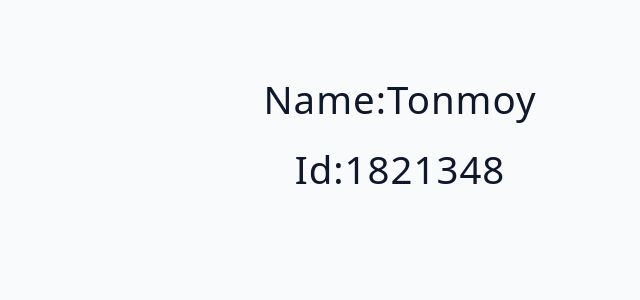
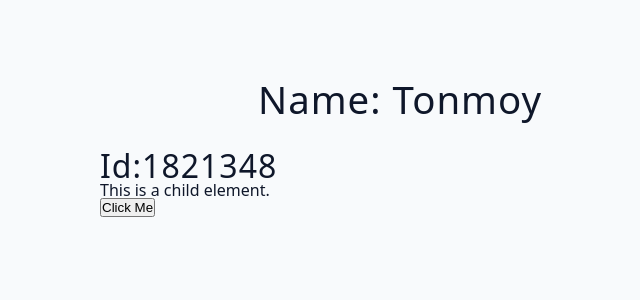
Before and after one commit to TonmoyZohani/TypeScript-With-React, a React (Vite) app: page / in a window 1280 px wide. Shown: the top 300 px of the page, without its empty margins (240-880 px from the left). Built offline with nearby package versions, Linux system fonts and the light colour scheme.

Commit message:
children fixed

```diff
--- a/src/App.tsx
+++ b/src/App.tsx
@@ -3,7 +3,11 @@ import Component from "./starter/02-props";
 function App() {
   return (
     <main>
-      <Component name='Tonmoy' id={1821348}/>
+      {/* <Component name='Tonmoy' id={1821348}/> */}
+      <Component name='Tonmoy' id={1821348}>
+           <p>This is a child element.</p>
+        <button>Click Me</button>
+      </Component>
     </main>
   );
 }
--- a/src/starter/02-props/index.tsx
+++ b/src/starter/02-props/index.tsx
@@ -1,13 +1,12 @@
-function Component({ name, id }: { name: string; id: number }) {
-  return (
-    <div>
-      <h2>Name:{name}</h2>
-      <h2>Id:{id}</h2>
-    </div>
-  );
-}
-export default Component;
-
+// function Component({ name, id }: { name: string; id: number }) {
+//   return (
+//     <div>
+//       <h2>Name:{name}</h2>
+//       <h2>Id:{id}</h2>
+//     </div>
+//   );
+// }
+// export default Component;
 
 // type Props = {
 //   name: string;
@@ -23,4 +22,20 @@ export default Component;
 //   );
 // }
 
-// export default Component;
+type ComponentProps = {
+  name: string;
+  id: number;
+  children?: React.ReactNode;
+};
+
+function Component(props: ComponentProps): JSX.Element {
+  return (
+    <div>
+      <h2>Name: {props.name}</h2>
+      <h3>Id:{props.id}</h3>
+      <div>{props.children}</div>
+    </div>
+  );
+}
+
+export default Component;
```
